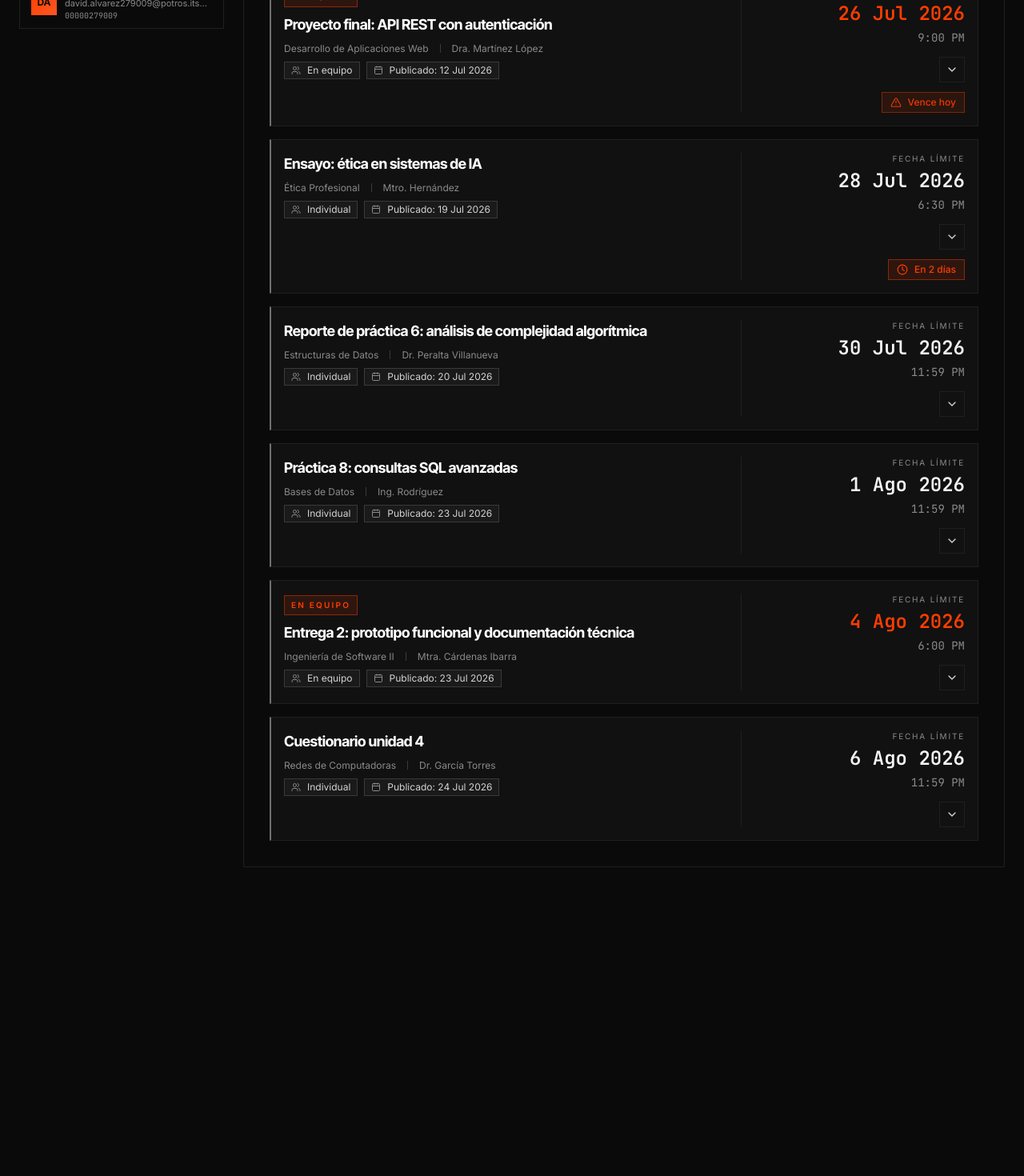
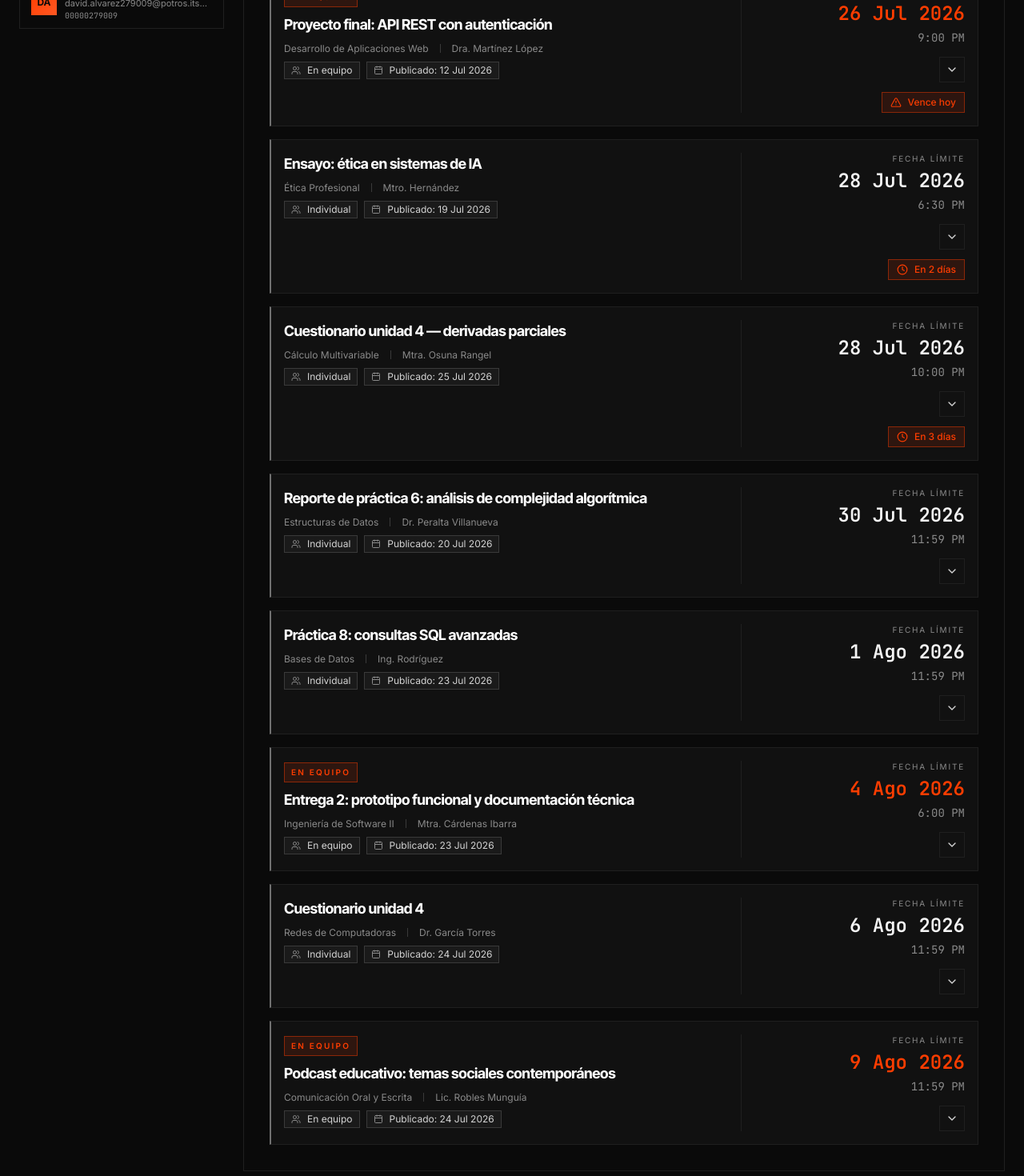
Before and after one commit to orsted118/scraper-app, a React (Vite) app: page / in a window 1280 px wide. Shown: the part 732-2202 px from the top of the page at 80% size. Before the commit the page ends 1848 px from the top, so only its background shows below. Built offline with nearby package versions, Linux system fonts and the light colour scheme.

Commit message:
feat(demo): 2 consignas demo más (cuestionario corto + podcast multimedia) + log dinámico

```diff
--- a/electron/main.js
+++ b/electron/main.js
@@ -84,11 +84,13 @@ app.whenReady().then(() => {
   registerNoticesHandlers();
   registerActivityAnalyzerHandlers();
 
-  // Con DVPOTRO_DEMO_ACTIVITIES=1 el scraper queda pisado por dos consignas de
+  // Con DVPOTRO_DEMO_ACTIVITIES=1 el scraper queda pisado por consignas de
   // ejemplo: permite ejercitar el analizador contra el LLM real mientras los
   // portales están vacíos. Sin la variable, el scraper real sigue intacto.
   if (isDemoModeEnabled()) {
-    console.log('[demo] DVPOTRO_DEMO_ACTIVITIES=1 detectado — scraper:run pisado por 2 consignas de ejemplo (demo-1, demo-2).');
+    const { activities: demoList } = getDemoActivities();
+    const ids = demoList.map((a) => a.id).join(', ');
+    console.log(`[demo] DVPOTRO_DEMO_ACTIVITIES=1 detectado — scraper:run pisado por ${demoList.length} consignas de ejemplo (${ids}).`);
     ipcMain.removeHandler('scraper:run');
     ipcMain.handle('scraper:run', async () => {
       console.log('[demo] sirviendo actividades de ejemplo en lugar de scrapear iVirtual.');
--- a/src/dev-mock.js
+++ b/src/dev-mock.js
@@ -11,10 +11,11 @@ function iso(offsetDays, hour = 23, minute = 59) {
 }
 
 const MOCK_ACTIVITIES = [
-  // Las dos "demo-*" son consignas densas para ejercitar el analizador. Están
-  // replicadas en electron/handlers/demo-activities.js, que es la versión que ve
-  // Electron con DVPOTRO_DEMO_ACTIVITIES=1 (main es CJS, esto es ESM: no se
-  // puede compartir el módulo).
+  // Las "demo-*" son consignas para ejercitar el analizador con distintos
+  // perfiles (densa, ejecutiva, minimalista, multimedia). Están replicadas en
+  // electron/handlers/demo-activities.js, que es la versión que ve Electron con
+  // DVPOTRO_DEMO_ACTIVITIES=1 (main es CJS, esto es ESM: no se puede compartir
+  // el módulo).
   {
     id: 'demo-1',
     nombre: 'Reporte de práctica 6: análisis de complejidad algorítmica',
@@ -58,6 +59,43 @@ const MOCK_ACTIVITIES = [
       { name: 'plantilla-matriz-trazabilidad.docx', url: 'https://example.test/matriz.docx' },
       { name: 'ejemplo-casos-prueba.pdf', url: 'https://example.test/casos.pdf' },
       { name: 'lineamientos-entrega2.pdf', url: 'https://example.test/lineamientos2.pdf' },
+    ],
+  },
+  {
+    // Perfil minimalista: consigna corta, restricciones puntuales. Verifica que
+    // el analizador saque requisitos con instrucciones escuetas.
+    id: 'demo-3',
+    nombre: 'Cuestionario unidad 4 — derivadas parciales',
+    materia: 'Cálculo Multivariable',
+    profesor: 'Mtra. Osuna Rangel',
+    estado: 'pendiente',
+    modalidad: 'individual',
+    fechaLimite: iso(2, 22, 0),
+    fechaPublicacion: iso(-1),
+    instrucciones:
+      'Resuelve el cuestionario en línea entre el 25 y el 27 de julio. Tienes 60 minutos y un solo intento. ' +
+      'Se permite calculadora científica no programable; queda prohibido consultar formularios, apuntes o internet.',
+    archivos: [],
+  },
+  {
+    // Perfil multimedia: entrega no textual (audio + guion + fuentes). Verifica
+    // que el analizador distingue requisitos técnicos (kbps, ZIP) de contenido.
+    id: 'demo-4',
+    nombre: 'Podcast educativo: temas sociales contemporáneos',
+    materia: 'Comunicación Oral y Escrita',
+    profesor: 'Lic. Robles Munguía',
+    estado: 'pendiente',
+    modalidad: 'equipo',
+    fechaLimite: iso(14, 23, 59),
+    fechaPublicacion: iso(-2),
+    instrucciones:
+      'En parejas, produzcan un podcast educativo de entre 8 y 12 minutos sobre un tema social contemporáneo elegido por el equipo. ' +
+      'Deben entregar tres artefactos: 1) el archivo de audio en formato MP3 con calidad mínima de 128 kbps; ' +
+      '2) un guion escrito en PDF de máximo 3 páginas con las intervenciones marcadas por hablante; ' +
+      '3) una lista de fuentes consultadas con al menos 5 referencias, cada una con enlace verificable. ' +
+      'Suban un único archivo ZIP que contenga los tres artefactos, nombrando el audio principal como PodcastEquipo{N}.mp3.',
+    archivos: [
+      { name: 'guia-produccion-podcast.pdf', url: 'https://example.test/guia-podcast.pdf' },
     ],
   },
   {
```
Also changed, not shown: electron/handlers/demo-activities.js (+44 -1 lines).
